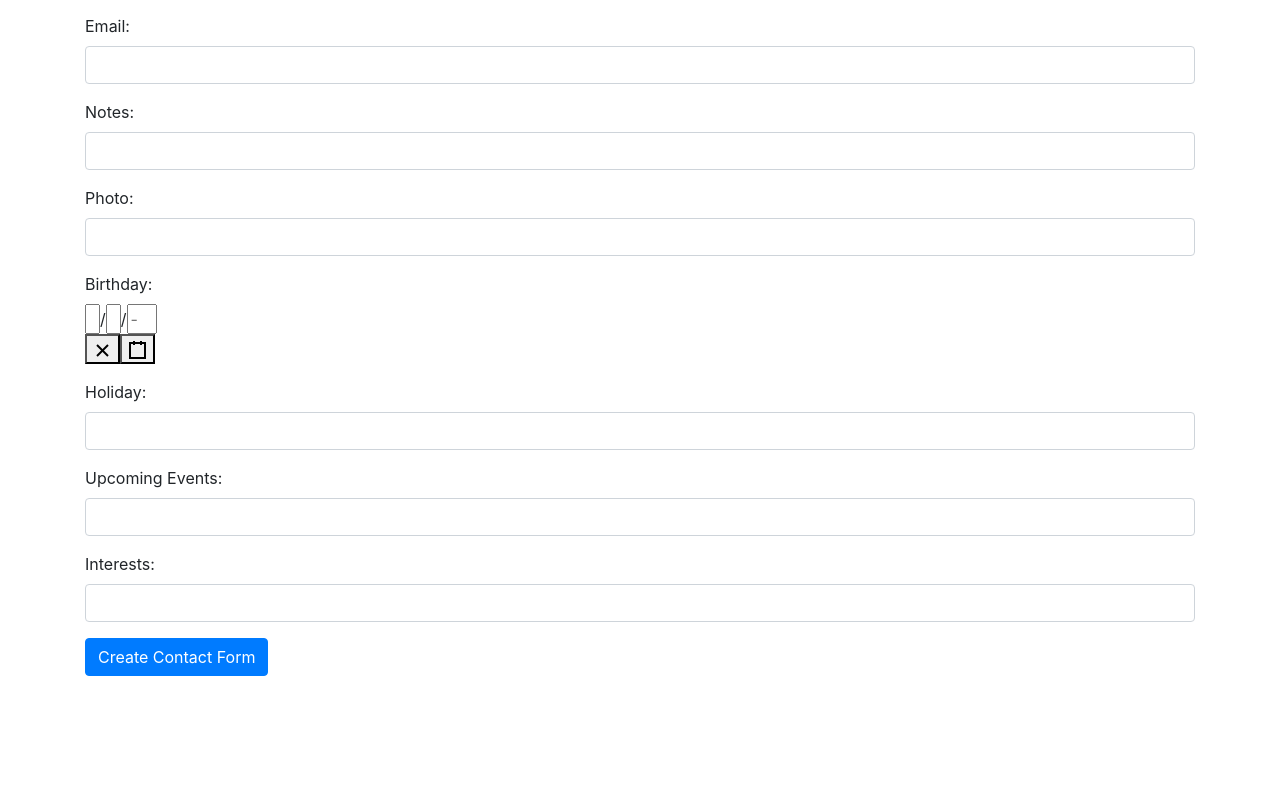
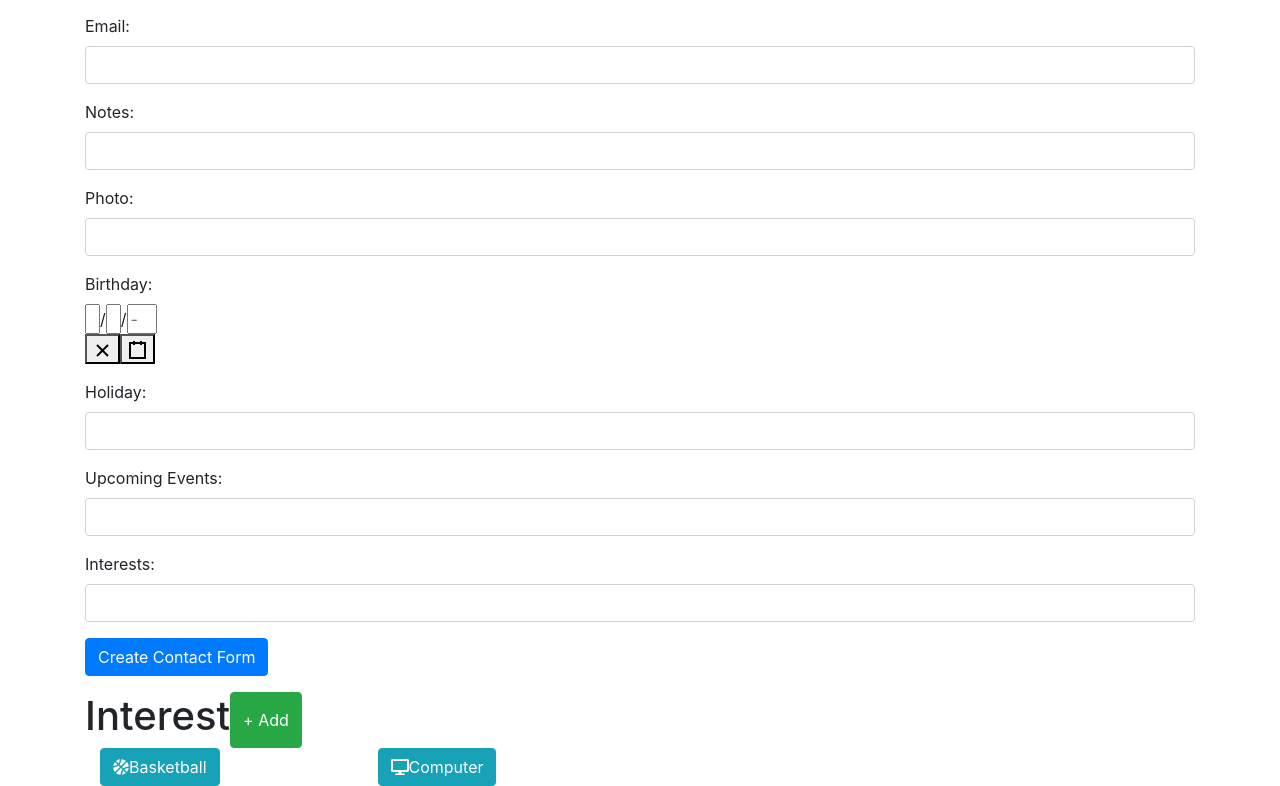
Before and after one commit to shirlz201/novi-group_project, a React (Create React App) app in the folder client/novi/: page /addContact in a window 1280 px wide. Shown: the part 496-1282 px from the top of the page. Before the commit the page ends 1188 px from the top, so only its background shows below. Built offline with nearby package versions, Linux system fonts and the light colour scheme.

Commit message:
add interest2

```diff
--- a/client/novi/src/pages/AddContact.jsx
+++ b/client/novi/src/pages/AddContact.jsx
@@ -3,6 +3,7 @@ import Birthday from "../components/Birthday"
 import Holiday from "../components/Holiday"
 import Container from "react-bootstrap/Container"
 import ContactForm from "../components/create-contactform.component"
+import Interest from "../components/AddInterest";
 
 function AddContact() {
     return (
@@ -10,6 +11,7 @@ function AddContact() {
             <Birthday />
             <Holiday />
             <ContactForm />
+            <Interest />
         </Container>
 
     )
```
